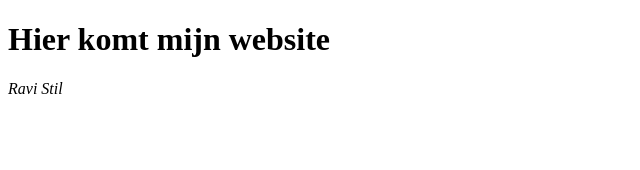
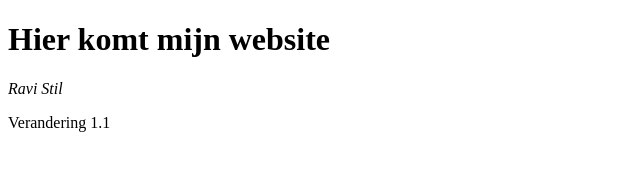
Before and after one commit to stilravi/Blokweb_Front-end, a plain HTML site: page index.html in a window 1280 px wide. Shown: the whole page, without its empty margins (0-640 px from the left). Drawn offline with Linux system fonts and the light colour scheme.

Commit message:
Update index.html

```diff
--- a/index.html
+++ b/index.html
@@ -15,6 +15,7 @@
 
 	<h1>Hier komt mijn website</h1>
 	<i>Ravi Stil</i>
+	<p>Verandering 1.1</p>
 
 	<script src="scripts/script.js"></script>
 </body>
```
